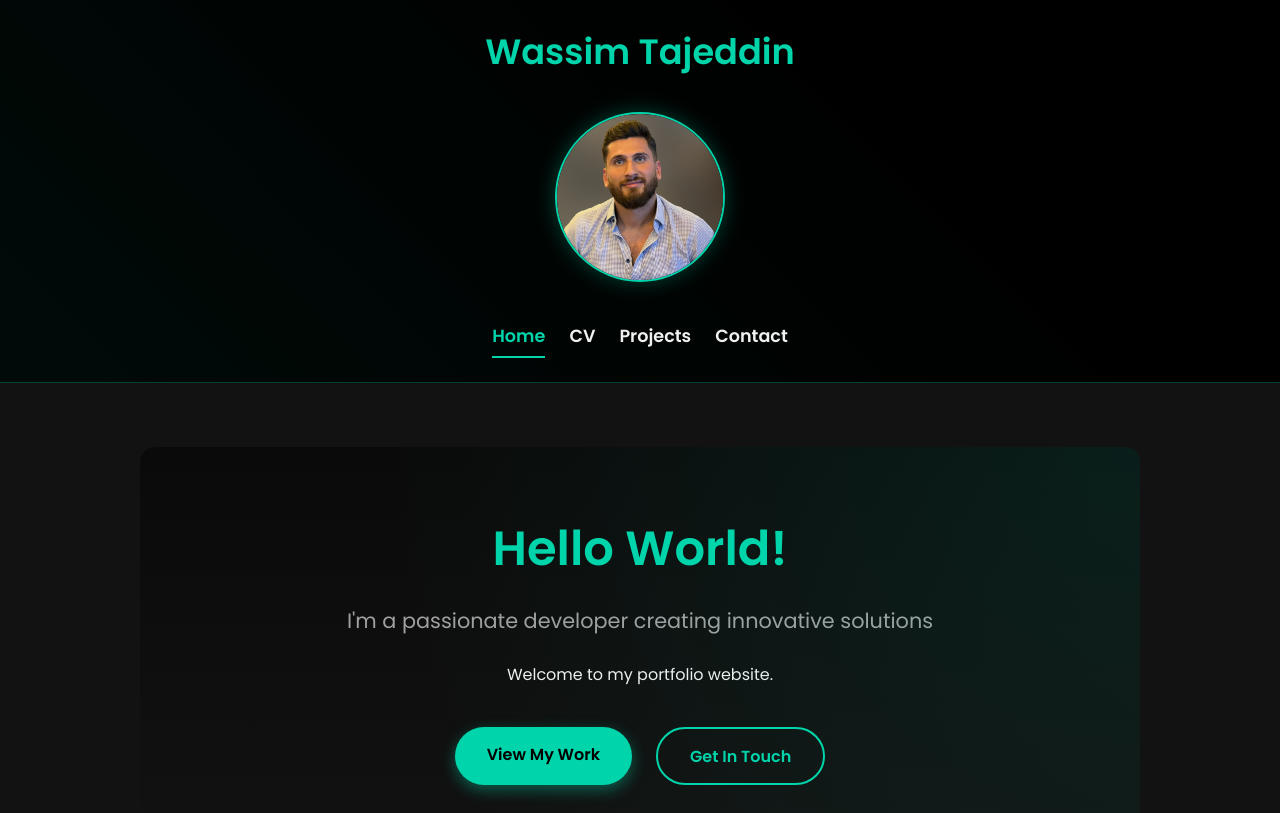
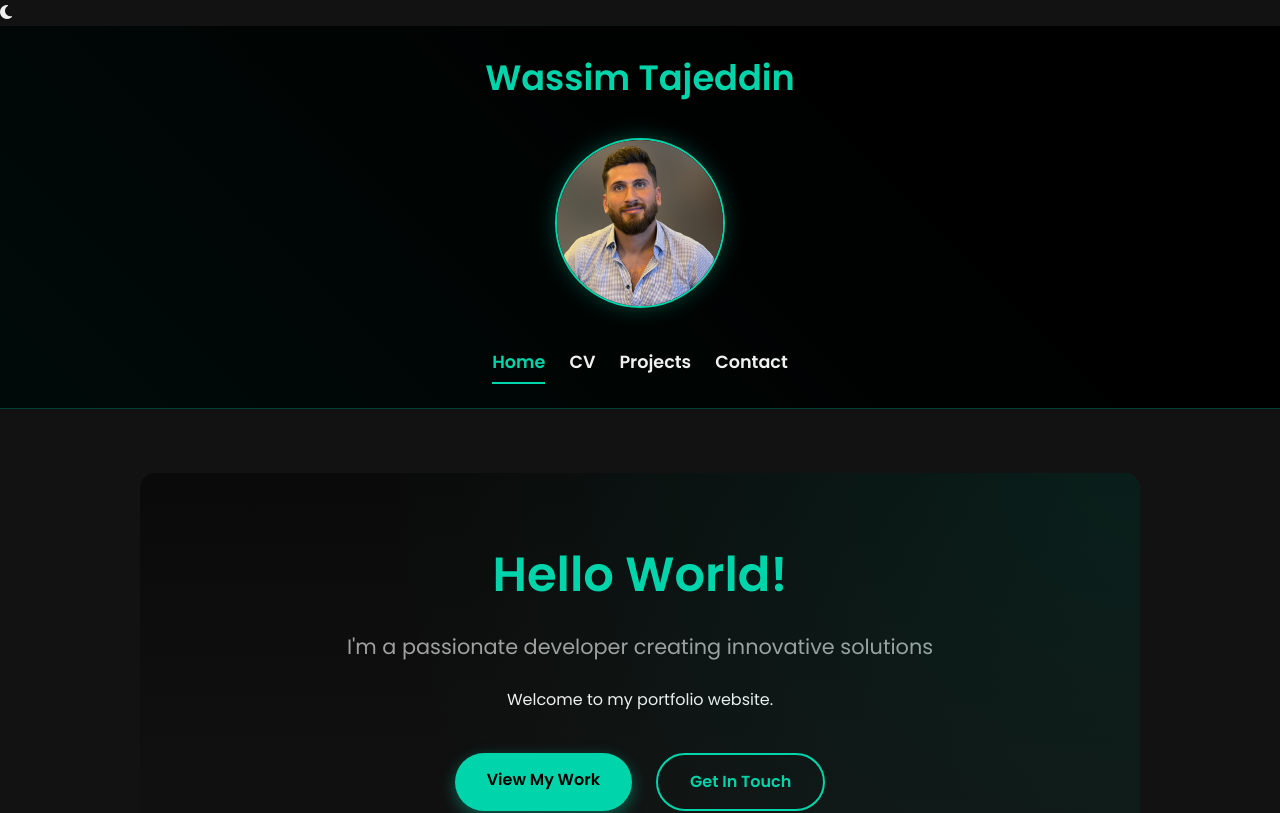
Before and after one commit to wassimtajeddin/portfolio-vue, a Vue app: page / in a window 1280 px wide. Shown: the top 813 px of the page. Built offline with nearby package versions, Linux system fonts and the light colour scheme.

Commit message:
Add a toggle button to switch between dark mode and light mode.

```diff
--- a/src/components/HeaderComponent.vue
+++ b/src/components/HeaderComponent.vue
@@ -1,5 +1,8 @@
 <template>
   <header>
+    <div class="theme-toggle" id="themeToggle">
+        <i class="fas fa-moon"></i>
+    </div>
     <div class="header-container">
       <h1>Wassim Tajeddin</h1>
       <img src="../assets/Wassim.png" alt="Photo of Wassim Tajeddin" class="profile-pic">
```
